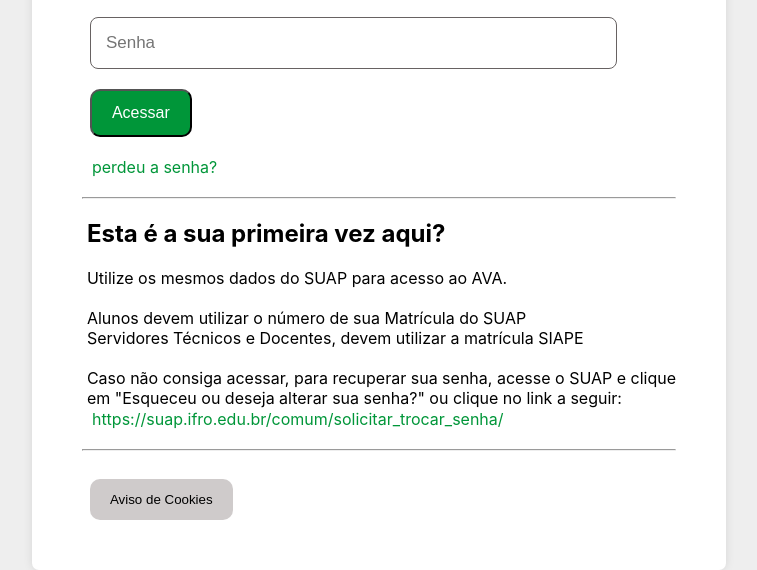
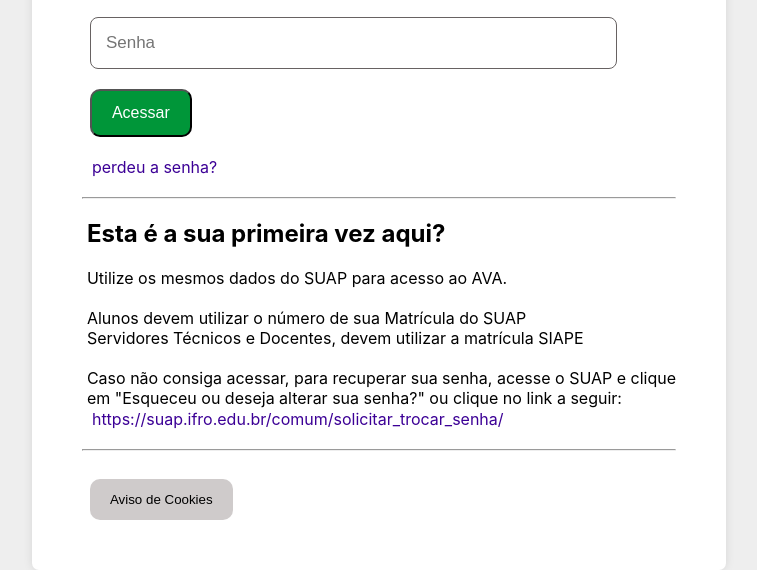
Before and after one commit to GabrielCS123/AVA, a plain HTML site: page index.html in a window 1280 px wide. Shown: the part 307-877 px from the top of the page, without its empty margins (261-1018 px from the left). Drawn offline with Linux system fonts and the light colour scheme.

Commit message:
commit do gitweb

```diff
--- a/style.css
+++ b/style.css
@@ -74,7 +74,8 @@ input {
 }
 
 a {
-   color: rgba(0, 150, 57);
+   /*color: rgba(0, 150, 57);*/
+   color: rgb(60, 0, 150);
    text-decoration: none;
    margin: 0 0 0 10px;
 }
```
